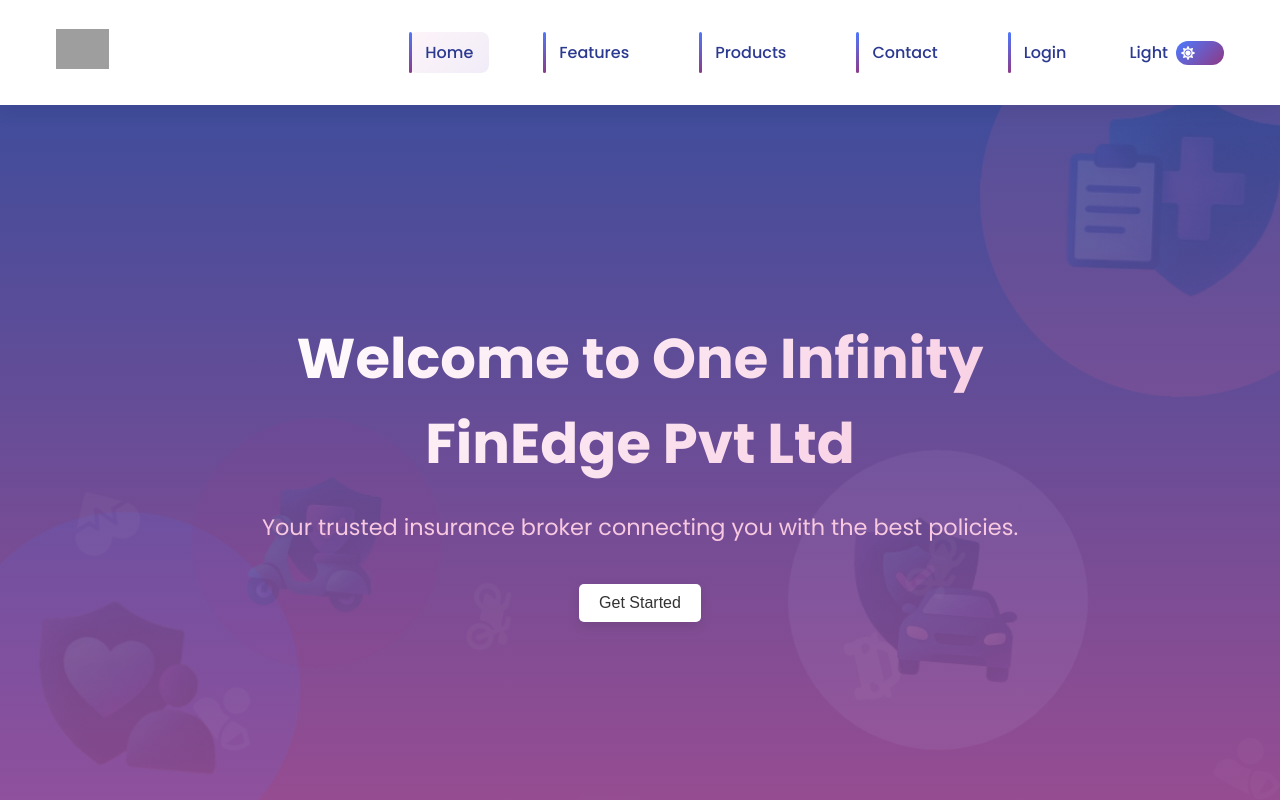
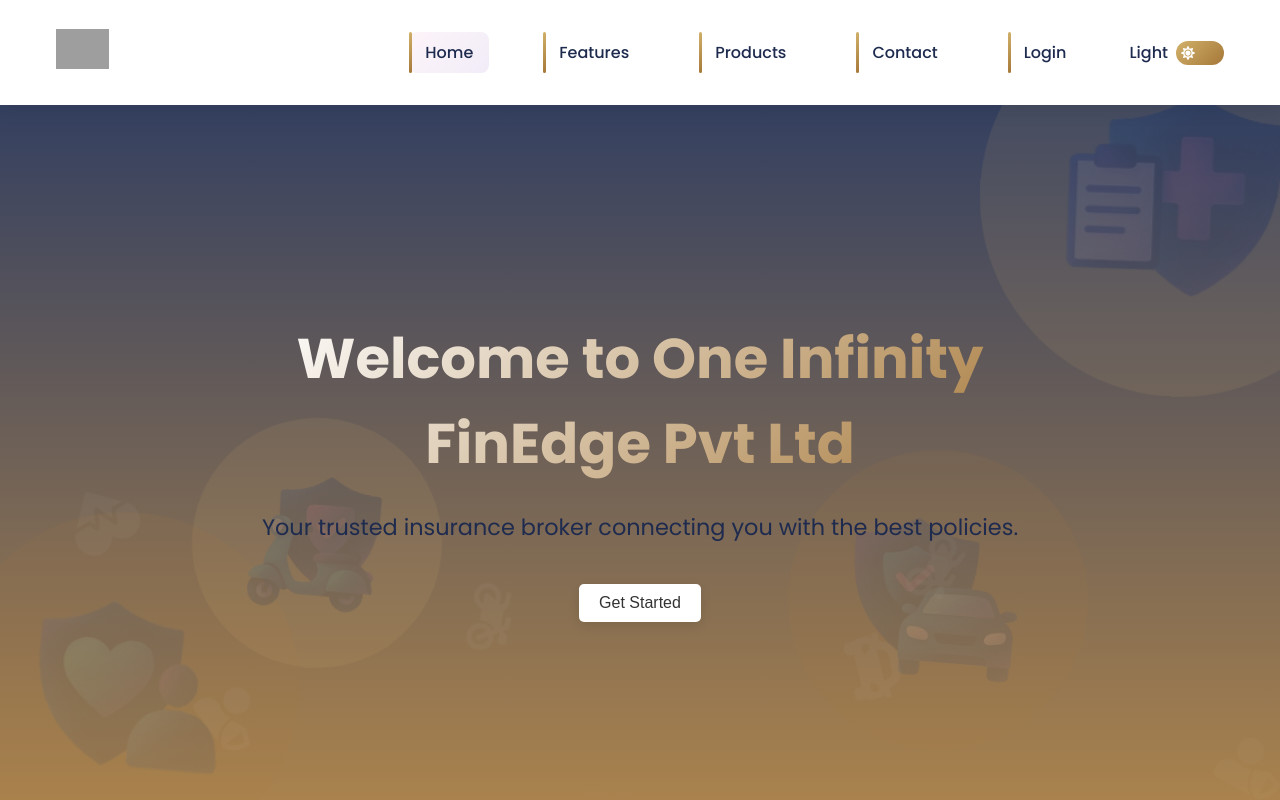
Before and after one commit to Krisha-cmd/FinEdge, a React (Create React App) app: page / in a window 1280 px wide. Shown: the top 800 px of the page. Built offline with nearby package versions, Linux system fonts and the light colour scheme; no server answers; grey boxes are pictures that could not be loaded.

Commit message:
Theme Change

```diff
--- a/src/components/HeroSection.css
+++ b/src/components/HeroSection.css
@@ -50,7 +50,7 @@
 .hero-content p {
     font-size: 1.4rem;
     margin-bottom: 2.5rem;
-    color: var(--pink-light);
+    color: var(--pink-light-2);
     opacity: 0;
     animation: fadeSlideUp 0.8s ease forwards 0.3s;
 }
--- a/src/components/InsuranceProducts.css
+++ b/src/components/InsuranceProducts.css
@@ -97,7 +97,8 @@
     left: 0;
     width: 100%;
     height: 100%;
-    background: linear-gradient(135deg, rgba(0, 224, 211, 0.1), rgba(0, 124, 240, 0.1));
+    z-index: -1;
+    background: linear-gradient(135deg, var(--primary) 0%, var(--secondary) 100%);
     opacity: 0;
     transition: opacity 0.4s ease;
 }
@@ -206,7 +207,7 @@
     gap: 4rem;
     padding: 2rem;
     border-radius: 16px;
-    background: linear-gradient(135deg, rgba(247, 200, 224, 0.1), rgba(182, 162, 219, 0.1));
+    background: linear-gradient(135deg, var(--primary), var(--secondary));
     box-shadow: 0 4px 20px rgba(0, 0, 0, 0.08);
     transform-origin: top;
     transition: all 0.5s cubic-bezier(0.4, 0, 0.2, 1);
@@ -218,12 +219,12 @@
 
 .details-text h3 {
     font-size: 1.8rem;
-    color: var(--primary);
+    color: var(--secondary);
     margin-bottom: 1rem;
 }
 
 .details-text p {
-    color: var(--text-secondary);
+    color: var(--white);
     line-height: 1.6;
     margin-bottom: 1.5rem;
 }
@@ -239,12 +240,12 @@
     display: flex;
     align-items: center;
     gap: 0.5rem;
-    color: var(--text-primary);
+    color: var(--white);
 }
 
 .features-list li {
     content: '✓';
-    color: var(--text-secondary);
+    color: var(--white);
     font-weight: bold;
 }
 
@@ -252,19 +253,38 @@
     font-size: 6rem;
     color: var(--accent);
     opacity: 0.2;
+
 }
 
 .insurance-icon {
     width: 5rem;
     height: 5rem;
     object-fit: cover;
+    /* Apply filters to match your theme colors */
+    filter: brightness(0) saturate(100%) invert(19%) sepia(23%) saturate(1640%) hue-rotate(182deg) brightness(94%) contrast(87%);
     transition: all 0.4s ease;
 }
 
+/* Add hover effect */
+.insurance-icon-box:hover .insurance-icon {
+    filter: brightness(0) saturate(100%) invert(56%) sepia(18%) saturate(1013%) hue-rotate(356deg) brightness(88%) contrast(84%);
+}
+
+/* Add dark mode support */
+[data-theme="dark"] .insurance-icon {
+    filter: brightness(0) saturate(100%) invert(65%) sepia(12%) saturate(1157%) hue-rotate(356deg) brightness(89%) contrast(84%);
+}
+
+[data-theme="dark"] .insurance-icon-box:hover .insurance-icon {
+    filter: brightness(0) saturate(100%) invert(82%) sepia(28%) saturate(436%) hue-rotate(358deg) brightness(88%) contrast(84%);
+}
+
+/* Update details icon to match */
 .details-icon img {
     width: 10rem;
     height: 10rem;
     opacity: 0.5;
+    filter: brightness(0) saturate(100%) invert(100%) sepia(0%) saturate(0%) hue-rotate(93deg) brightness(103%) contrast(103%);
 }
 
 @media (max-width: 968px) {
@@ -423,7 +443,7 @@
         background-color: var(--dark-white);
     }
     .details-content {
-        background: linear-gradient(135deg, rgba(32, 4, 18, 0.215), rgba(18, 6, 39, 0.264));
+        background: linear-gradient(135deg, var(--dark-primary), var(--dark-gold));
     }
 
     .features-list li::before {
--- a/src/styles/variables.css
+++ b/src/styles/variables.css
@@ -1,35 +1,43 @@
 :root {
   /* Light theme variables */
-  --primary: #2b3990;
-  --secondary: #6a4c93;
-  --accent: #8f3985;
-  --pink-light: #f7c8e0;
-  --pink: #ff6b95;
-  --purple-light: #b6a2db;
-  --blue-light: #4c7aff;
+  --primary: #1e2b4f; /* Dark navy from logo & text */
+  --secondary: #a67839; /* Elegant bronze/gold from name & accents */
+  --accent: #d1b16a; /* Light gold used in dividing line and gradients */
+  --background: #f2f2f2; /* Light textured background */
+  --text-primary: #3a3a3a; /* Dark neutral for body text */
+  --text-secondary: #6b6b6b;
   --white: #ffffff;
-  --light-gray: #f8fafc;
-  --dark-gray: #4b5563;
-  --text-primary: #2d3748;
-  --text-secondary: #718096;
-  --bg-primary: #ffffff;
-  --bg-secondary: #f8fafc;
+   --pink-light: #a67839;
+   --pink-light-2: #1e2b4f;
+   /* --pink-light:#1e2b4f; */
+      --pink-light: #a67839;
+   --purple-light: #a67839;
+   --blue-light: #a67839;
+   --pink: #d1b16a;
+  --light-gray: #e0e0e0;
+  --dark-gray: #555555;
 
   /* Gradients */
-  --gradient-primary: linear-gradient(135deg, #4c7aff 0%, #8f3985 100%);
-  --gradient-hover: linear-gradient(135deg, #8f3985 0%, #4c7aff 100%);
-  --gradient-overlay: linear-gradient(rgba(43, 57, 144, 0.9), rgba(143, 57, 133, 0.9));
+  --gradient-primary: linear-gradient(135deg, #d1b16a 0%, #a67839 100%);
+  --gradient-hover: linear-gradient(135deg, #a67839 0%, #1e2b4f 100%);
+  --gradient-overlay: linear-gradient(rgba(30, 43, 79, 0.9), rgba(166, 120, 57, 0.9));
 }
 
 [data-theme="dark"] {
   --bg-primary: #121212;
-  --dark-primary:#6c6ba9;
   --bg-secondary: #1e1e1e;
-  --dark-white: #121212;
-  --text-primary: #ffffff;
-  --text-secondary: #a0aec0;
-  --light-gray: #2d3748;
-  --dark-gray: #4a5568;
+  --dark-primary: #2c3c61;
+  --dark-gold: #a67839;
+  --text-primary: #f8f8f8;
+  --text-secondary: #c0c0c0;
+  --light-gray: #2d2d2d;
+  --dark-gray: #444;
+   --dark-white: #121212;
+   --pink-light: #a67839;
+   --pink-light-2: #a67839;
+   --purple-light: #a67839;
+   --blue-light: #a67839;
+   --pink: #d1b16a;
   --gradient-overlay: linear-gradient(rgba(18, 18, 18, 0.9), rgba(18, 18, 18, 0.95));
-  --gradient-overlay-dark: linear-gradient(rgba(43, 57, 144, 0.9), rgba(143, 57, 133, 0.9));
+  --gradient-overlay-dark: linear-gradient(rgba(30, 43, 79, 0.9), rgba(166, 120, 57, 0.9));
 }
```
